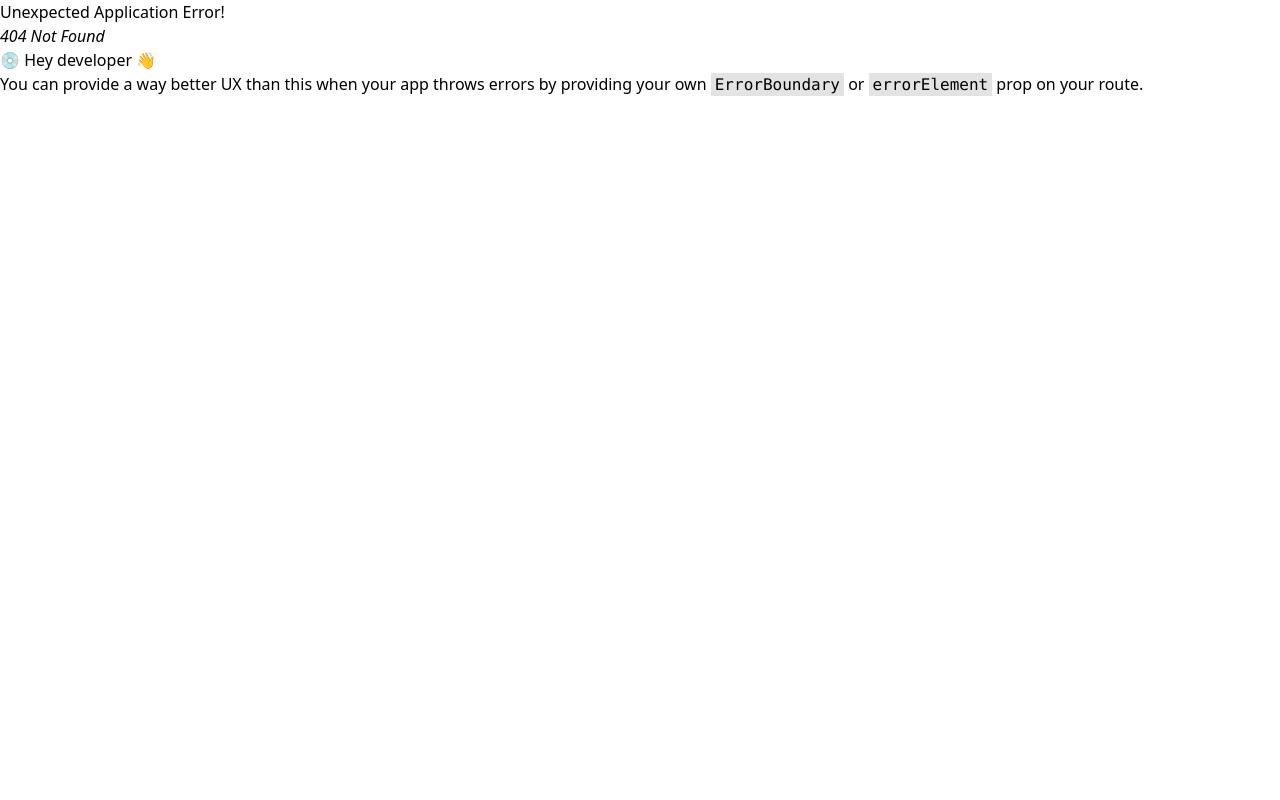
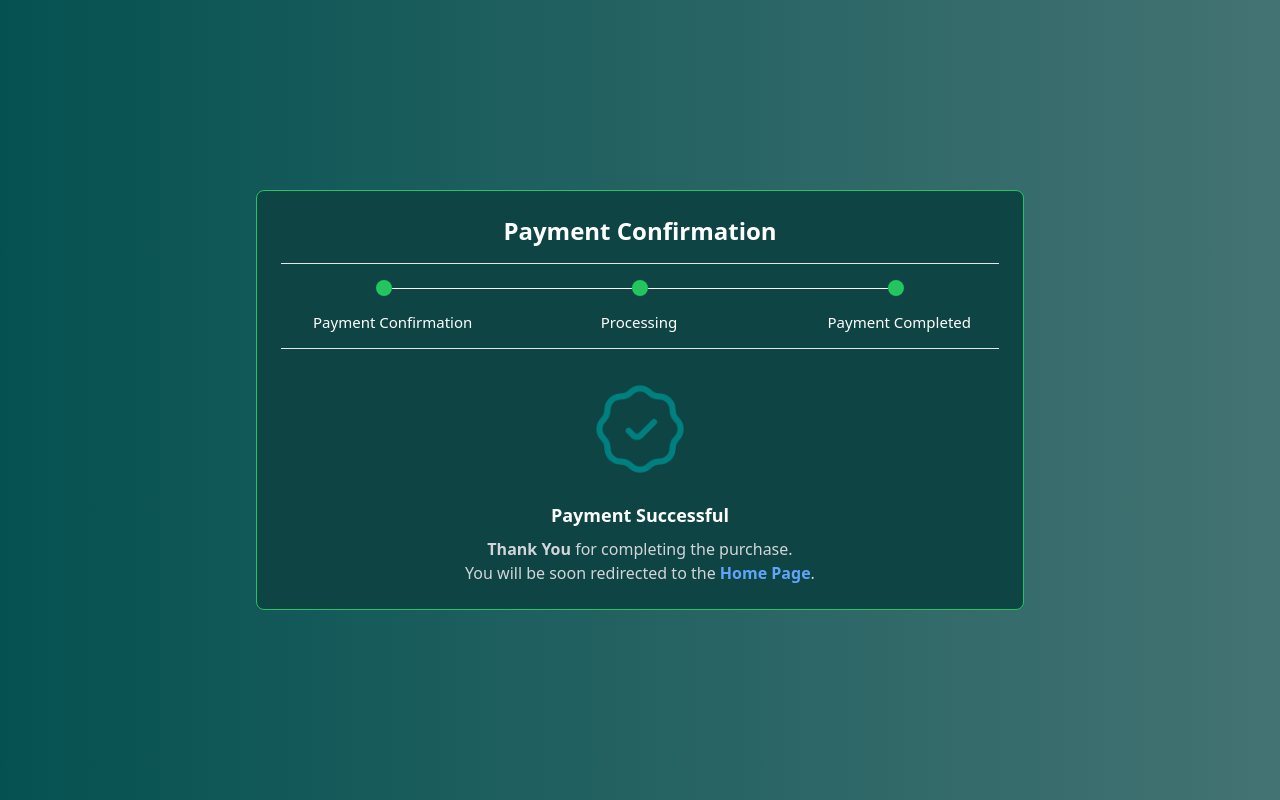
Before and after one commit to clawlawyers/claw-payment-gateway-frontend, a React (Vite) app: page /success/1/1 in a window 1280 px wide. Before the commit this address had no page. Built offline with nearby package versions, Linux system fonts and the light colour scheme.

Commit message:
successfully

```diff
--- a/src/components/PaymentConfirmation.jsx
+++ b/src/components/PaymentConfirmation.jsx
@@ -6,11 +6,13 @@ import { useDispatch, useSelector } from "react-redux";
 import axios from "axios";
 import { setPlan } from "../features/gpt/authSlice";
 import PaymentFail from "./PaymentFail";
-
+import { useNavigate } from "react-router-dom";
+import Successfully from "./Successfully";
 const PaymentConfirmation = () => {
   const [step, setStep] = useState(1);
   const userDetails = useSelector((state) => state?.auth?.plan);
   console.log(userDetails);
+  const navigate = useNavigate();
   const dispatch = useDispatch();
   const [loading, setLoading] = useState(false);
 
@@ -20,7 +22,7 @@ const PaymentConfirmation = () => {
   // console.log(userDetails?.createPaymentURL);
   // console.log(userDetails?.verifyPaymentPayload);
   // console.log(userDetails?.verifyPaymentURL);
-  // console.log(typeof userDetails?.isLive);
+  console.log(userDetails?.isLive);
 
   useEffect(() => {
     const urlParams = new URLSearchParams(window.location.search);
@@ -96,7 +98,10 @@ const PaymentConfirmation = () => {
               await axios.post(userDetails?.verifyPaymentURL, data);
               console.log("Payment verifed");
               setLoading(false);
-              setStep(3);
+              // setStep(3);
+              navigate(
+                `/success/${userDetails?.isLive}/${userDetails?.createPaymentPayload?.planName}`
+              );
             },
             // Track when the modal is closed by the user (cancellation)
             modal: {
@@ -130,7 +135,10 @@ const PaymentConfirmation = () => {
               await axios.post(userDetails?.verifyPaymentURL, data);
               console.log("Payment verifed");
               setLoading(false);
-              setStep(3);
+              // setStep(3);
+              navigate(
+                `/success/${userDetails?.isLive}/${userDetails?.createPaymentPayload?.planName}`
+              );
             },
             // Track when the modal is closed by the user (cancellation)
             modal: {
@@ -275,7 +283,8 @@ const PaymentConfirmation = () => {
 
         {step === 2 && <PaymentProcessing />}
 
-        {step === 3 && <PaymentSuccess />}
+        {/* {step === 3 && <PaymentSuccess />} */}
+        {step === 3 && <Successfully />}
 
         {step === 4 && <PaymentFail />}
       </div>
--- /dev/null
+++ b/src/components/Successfully.jsx
@@ -0,0 +1,73 @@
+import { useSelector } from "react-redux";
+import Imglogo from "../assets/Verified.gif";
+import { useEffect } from "react";
+
+export default function PaymentConfirmation() {
+  const userDetails = useSelector((state) => state?.auth?.plan);
+
+  const clickHandler = () => {
+    if (userDetails?.homeSite) {
+      window.location.href = userDetails.homeSite;
+    }
+  };
+
+  useEffect(() => {
+    const script = document.createElement("script");
+    script.innerHTML = `
+        gtag('event', 'ads_conversion_Contact_Us_1', {
+       // <event_parameters>
+      });
+     `;
+    document.body.appendChild(script);
+  });
+
+  return (
+    <div className="min-h-screen flex justify-center items-center bg-gradient-to-r from-[#055151] to-[#447373] p-4">
+      <div className="h-[90%] w-full max-w-3xl bg-[#0f4444] p-6 rounded-lg border border-green-500 text-white">
+        <h2 className="text-2xl font-semibold text-center">
+          Payment Confirmation
+        </h2>
+        <hr className="text-white w-full mt-4" />
+
+        <div className="flex items-center justify-center my-4 gap-0 w-full">
+          <div className="sm:w-4 w-4 sm:h-4 h-3 bg-green-500 rounded-full"></div>
+          <div className="w-60 h-[1px] bg-white"></div>
+          <div className="sm:w-4 w-4 sm:h-4 h-3 bg-green-500 rounded-full"></div>
+          <div className="w-60 h-[1px] bg-white"></div>
+          <div className="sm:w-4 w-4 sm:h-4 h-3 bg-green-500 rounded-full"></div>
+        </div>
+
+        <div className="flex justify-between text-gray-400 text-sm">
+          <span className="text-white sm:ml-8 sm:text-[15px] text-[13px]">
+            Payment Confirmation
+          </span>
+          <span className="text-white sm:text-[15px] text-[13px] mr-[22px]">
+            Processing
+          </span>
+          <span className="text-white sm:text-[15px] text-[13px] mr-[28px]">
+            Payment Completed
+          </span>
+        </div>
+        <hr className="text-white w-full mt-4" />
+
+        <div className="flex flex-col items-center mt-6">
+          <img src={Imglogo} alt="Payment Successful" className="h-28 w-28" />
+          <h3 className="text-lg text-white font-bold mt-4">
+            Payment Successful
+          </h3>
+          <p className="text-gray-300 mt-2 text-center">
+            <strong>Thank You</strong> for completing the purchase.
+            <br />
+            You will be soon redirected to the{" "}
+            <strong
+              className="text-blue-400 cursor-pointer"
+              onClick={clickHandler}>
+              Home Page
+            </strong>
+            .
+          </p>
+        </div>
+      </div>
+    </div>
+  );
+}
```
Also changed, not shown: src/App.jsx (+5 -2 lines).
